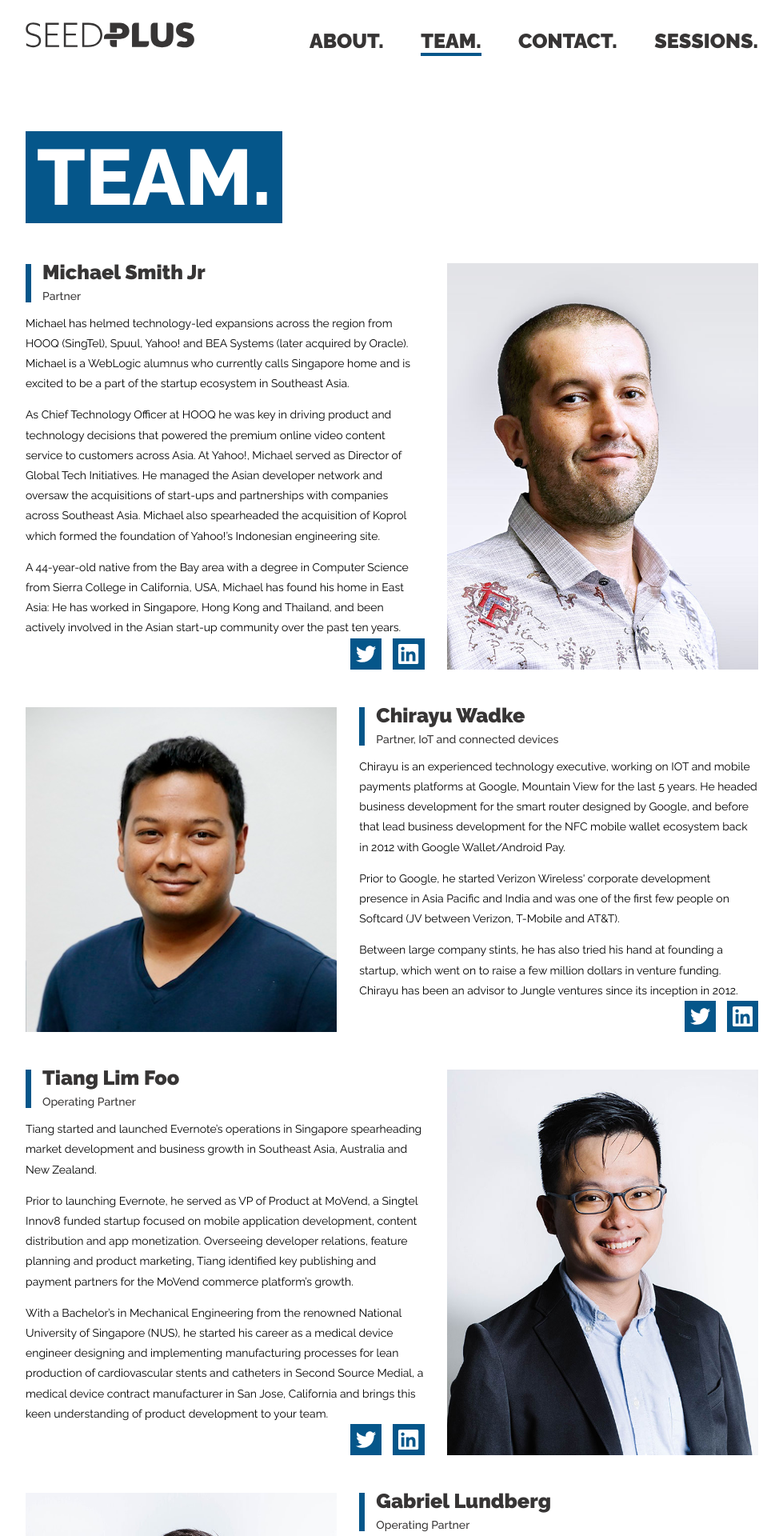
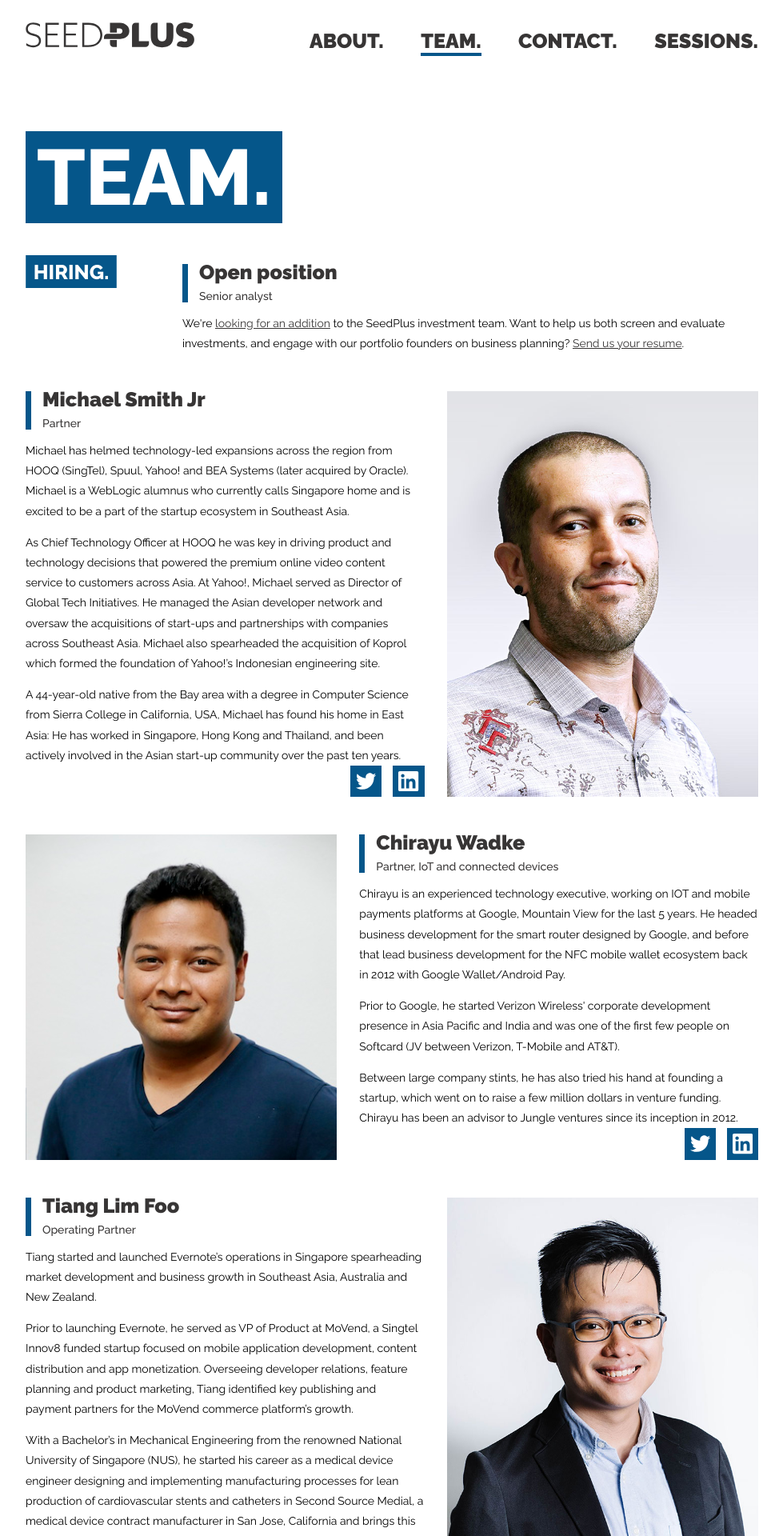
Before and after one commit to SeedPlus/seedplus.github.io, a Jekyll site: the page built from 02_team.html, in a window 1280 px wide. Shown: the top 1920 px of the page at 80% size, without its empty margins (150-1129 px from the left). Built offline with Jekyll 4.4.1, drawn with Linux system fonts in a browser that asks for light colours.

Commit message:
Add open analyst position to the team page

```diff
--- a/02_team.html
+++ b/02_team.html
@@ -8,6 +8,16 @@
   <h1>Team.</h1>
 </div>
 
+<div class='info-group'>
+  <div class='info-sidebar'>
+    <h2>Hiring.</h2>
+  </div>
+  <div class='info-item'>
+    <h4>Open position</h4>
+    <h5>Senior analyst</h5>
+    <p>We're <a href='/files/senioranalyst_0717.pdf'>looking for an addition</a> to the SeedPlus investment team. Want to help us both screen and evaluate investments, and engage with our portfolio founders on business planning? <a href='mailto:hello@seedplus.com'>Send us your resume</a>.</p>
+  </div>
+</div>
 <div class='info-group'>
   <div class='bio-portrait' style='background-image: url("/images/michael.jpg")'></div>
   <div class='info-item'>
--- a/style.scss
+++ b/style.scss
@@ -265,7 +265,7 @@
 }
 
 @media (min-width: 768px) {
-  div.info-group:nth-of-type(2n) > div.bio-portrait {
+  div.info-group:nth-of-type(2n+1) > div.bio-portrait {
     order: 2;
   }
 }
```
